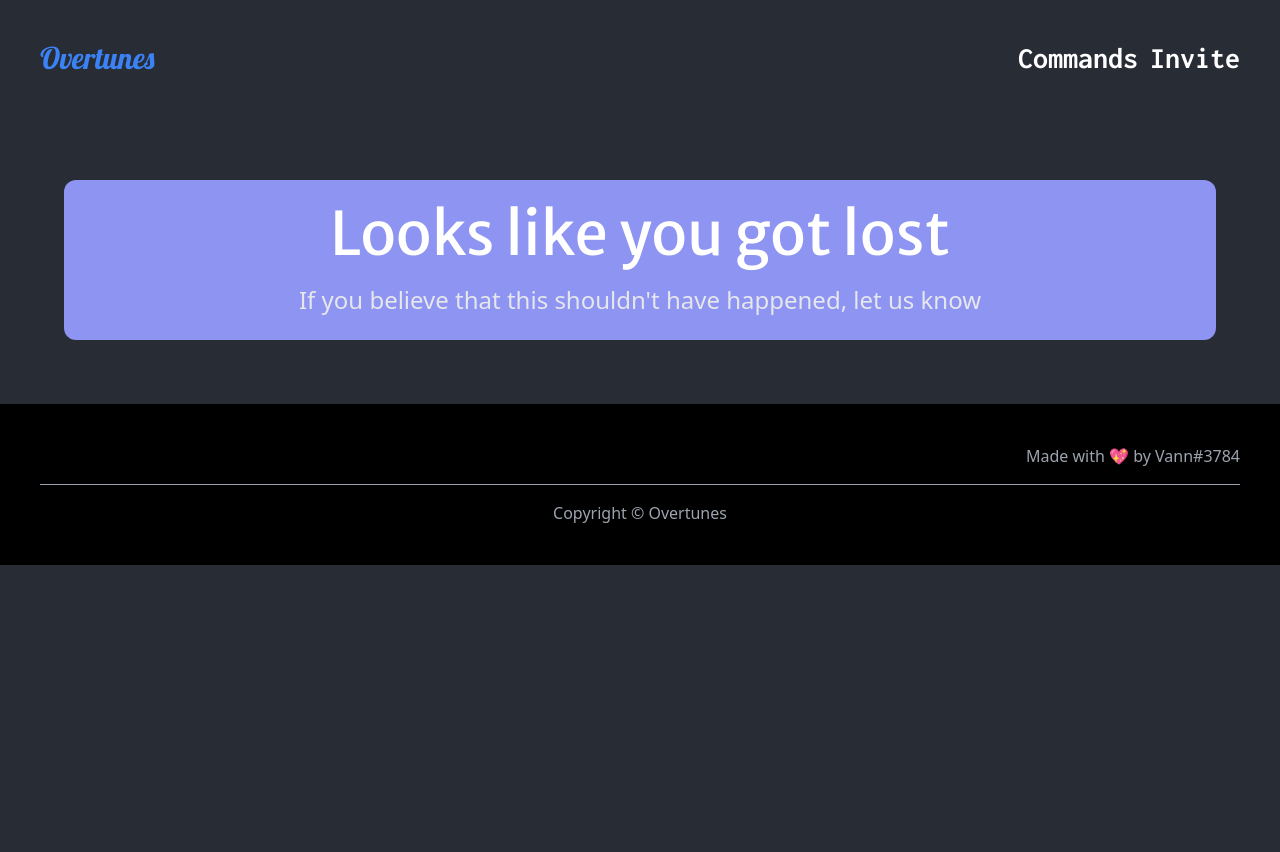
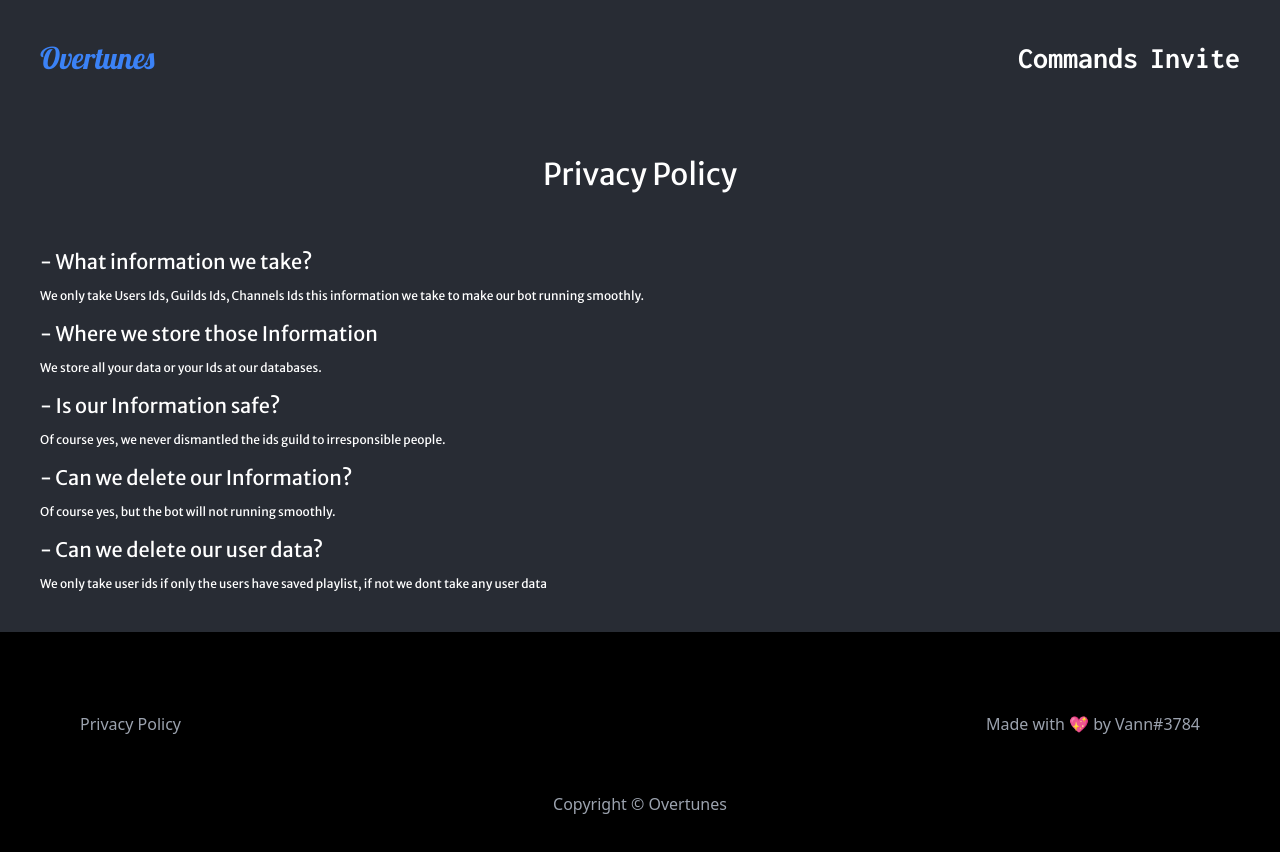
Before and after one commit to overtunes-bot/Overtunes-Website, a React (Create React App) app: page /privacy in a window 1280 px wide. Shown: the top 852 px of the page. Before the commit the page ends 800 px from the top, so only its background shows below. Built offline with nearby package versions, Linux system fonts and the light colour scheme.

Commit message:
privacy policy

```diff
--- a/src/App.js
+++ b/src/App.js
@@ -10,6 +10,7 @@ import Playlist from './pages/commands/playlist';
 import Settings from './pages/commands/settings';
 import Filter from './pages/commands/filter';
 import NotFound from './pages/404';
+import Privacy from './pages/privacy';
 
 export default function App() {
   return (
@@ -22,6 +23,7 @@ export default function App() {
         <Route path="/commands/playlist" element={<Playlist />}></Route>
         <Route path="/commands/settings" element={<Settings />}></Route>
         <Route path="/commands/filter" element={<Filter />}></Route>
+        <Route path="/privacy" element={<Privacy />}></Route>
         <Route path="*" element={<NotFound />} />
       </Routes>
       <Footer />
--- a/src/components/footer.js
+++ b/src/components/footer.js
@@ -1,10 +1,13 @@
+import { Link } from 'react-router-dom';
 import '../index.css';
 
 function Footer() {
     return (
         <footer className="bg-black h-auto p-2 lg:p-10">
-            <p className="text-gray-400 text-right">Made with 💖 by Vann#3784</p>
-            <div className="h-px mt-4 bg-gray-400"></div>
+            <div className='flex justify-between p-2 lg:p-10'>
+                <Link to={'/privacy'} className='text-gray-400 cursor-pointer'>Privacy Policy</Link>
+                <p className="text-gray-400 text-right">Made with 💖 by Vann#3784</p>
+            </div>
             <p className="text-gray-400 mt-4 text-center">Copyright © Overtunes</p>
         </footer>
     );
--- /dev/null
+++ b/src/pages/privacy.js
@@ -0,0 +1,39 @@
+export default function Privacy() {
+    return (
+        <section>
+            <p className="text-center text-3xl text-white mt-10 font-marryweather">Privacy Policy</p>
+            <div className="p-10">
+                <h1 className="text-xl text-white font-marryweather mt-4">
+                    - What information we take?
+                </h1>
+                <p className="text-white mt-3 font-marryweather text-xs">
+                    We only take Users Ids, Guilds Ids, Channels Ids this information we take to make our bot running smoothly.
+                </p>
+                <h1 className="text-xl text-white font-marryweather mt-4">
+                    - Where we store those Information
+                </h1>
+                <p className="text-white mt-3 font-marryweather text-xs">
+                    We store all your data or your Ids at our databases.
+                </p>
+                <h1 className="text-xl text-white font-marryweather mt-4">
+                    - Is our Information safe?
+                </h1>
+                <p className="text-white mt-3 font-marryweather text-xs">
+                    Of course yes, we never dismantled the ids guild to irresponsible people.
+                </p>
+                <h1 className="text-xl text-white font-marryweather mt-4">
+                    - Can we delete our Information?
+                </h1>
+                <p className="text-white mt-3 font-marryweather text-xs">
+                    Of course yes, but the bot will not running smoothly.
+                </p>
+                <h1 className="text-xl text-white font-marryweather mt-4">
+                    - Can we delete our user data?
+                </h1>
+                <p className="text-white mt-3 font-marryweather text-xs">
+                    We only take user ids if only the users have saved playlist, if not we dont take any user data
+                </p>
+            </div>
+        </section>
+    )
+}
```
